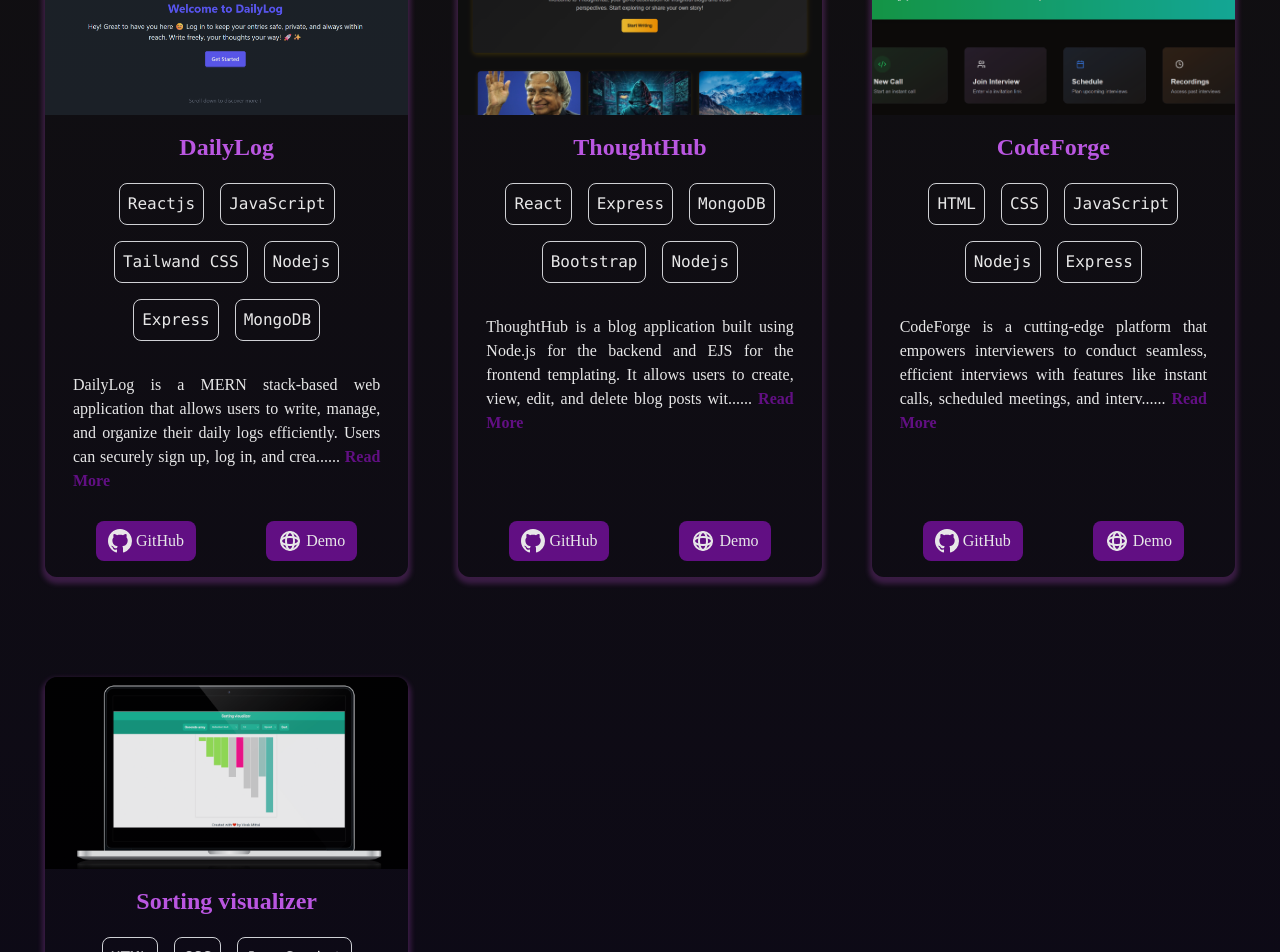
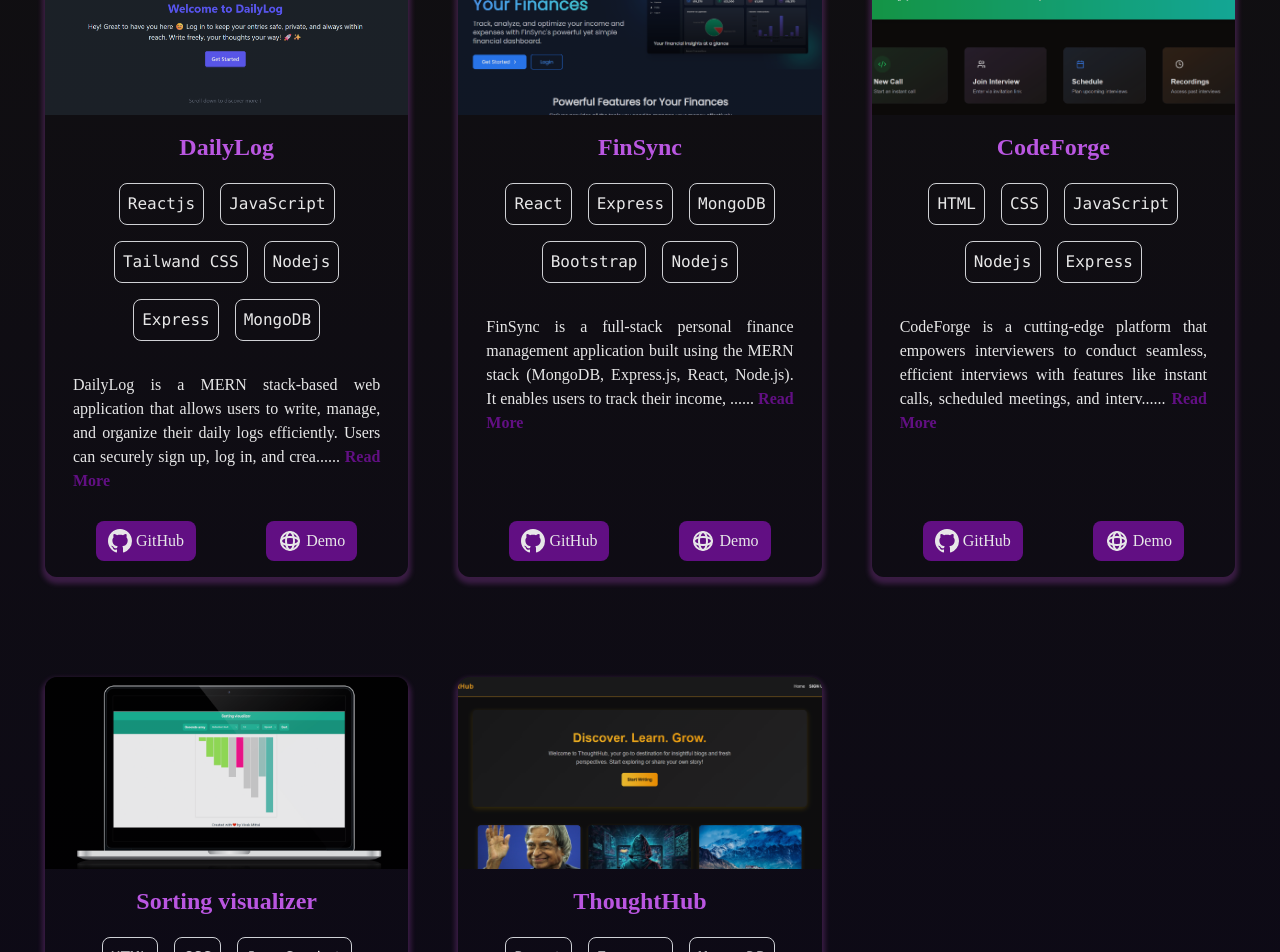
Before and after one commit to Ansh212121/Portfolio, a React (Create React App) app: page /project in a window 1280 px wide. Shown: the part 320-1272 px from the top of the page. Built offline with nearby package versions, Linux system fonts and the light colour scheme.

Commit message:
added project and updated resume

```diff
--- a/src/components/Navbar.js
+++ b/src/components/Navbar.js
@@ -170,7 +170,7 @@ const Navbar = () => {
                               ? "text-[#cd5ff8] font-bold"
                               : ""
                           } hover:text-[#cd5ff8] flex items-center`}
-                          href="https://drive.google.com/file/d/1zX_Z_IcxSi_74Ja9vn-6zAsOcNgmiBAn/view?usp=drive_link"
+                          href="https://drive.google.com/file/d/1xfb1_AgEcI6d1y-WooLpADpJ0l5Y7hS5/view?usp=drive_link"
                           target="_blank"
                           rel="noreferrer"
                         >
--- a/src/data/ProjectData.js
+++ b/src/data/ProjectData.js
@@ -2,6 +2,7 @@ import ThoughtHub from "../assets/thoughthub.png";
 import sorting from "../assets/weatherApp.png";
 import codeforge from "../assets/codeforge.png";
 import dailylog from "../assets/dailylog.png";
+import FinSync2 from "../assets/FinSync2.png";
 
 const ProjectData = [
   {
@@ -22,14 +23,15 @@ const ProjectData = [
     demo: "https://daily-log-smoky.vercel.app/",
   },
   {
-    id: 2,
-    title: "ThoughtHub",
-    imgPath: ThoughtHub,
-    description:"ThoughtHub is a blog application built using Node.js for the backend and EJS for the frontend templating. It allows users to create, view, edit, and delete blog posts with ease. The platform offers a clean and minimal interface for writing and reading blogs, focusing on simplicity and functionality. With server-side rendering using EJS, ThoughtHub delivers fast and dynamic page updates, making it a smooth experience for both content creators and readers. ",
+     id: 2,
+    title: "FinSync",
+    imgPath: FinSync2,
+    description:"FinSync is a full-stack personal finance management application built using the MERN stack (MongoDB, Express.js, React, Node.js). It enables users to track their income, expenses, and budgets seamlessly through a clean and responsive interface. Users can register, securely log in, and view categorized transactions, visual expense charts, and monthly summaries. The backend manages data storage and authentication, while the frontend offers real-time updates and interactive dashboards. FinSync helps users gain better control over their spending habits, set financial goals, and make informed decisions. It’s an ideal solution for individuals seeking a smart, secure, and user-friendly financial planning tool.",
     technologies: ["React", "Express", "MongoDB", "Bootstrap", "Nodejs"],
-    link: "https://github.com/Ansh212121/ThoughtHub",
-    demo: "https://thoughthub-bg5m.onrender.com/",
+    link: "https://github.com/Ansh212121/FinSync-Frontend",
+    demo: "https://fin-sync-frontend.vercel.app/",
   },
+
    {
     id: 3,
     title: "CodeForge",
@@ -49,6 +51,15 @@ const ProjectData = [
     link: "https://github.com/Ansh212121",
     demo: "/",
   },
+  {
+    id: 2,
+    title: "ThoughtHub",
+    imgPath: ThoughtHub,
+    description:"ThoughtHub is a blog application built using Node.js for the backend and EJS for the frontend templating. It allows users to create, view, edit, and delete blog posts with ease. The platform offers a clean and minimal interface for writing and reading blogs, focusing on simplicity and functionality. With server-side rendering using EJS, ThoughtHub delivers fast and dynamic page updates, making it a smooth experience for both content creators and readers. ",
+    technologies: ["React", "Express", "MongoDB", "Bootstrap", "Nodejs"],
+    link: "https://github.com/Ansh212121/ThoughtHub",
+    demo: "https://thoughthub-bg5m.onrender.com/",
+  },
 
 ];
 
```
Also changed, not shown: src/assets/FinSync.png (added), src/assets/FinSync2.png (added).
